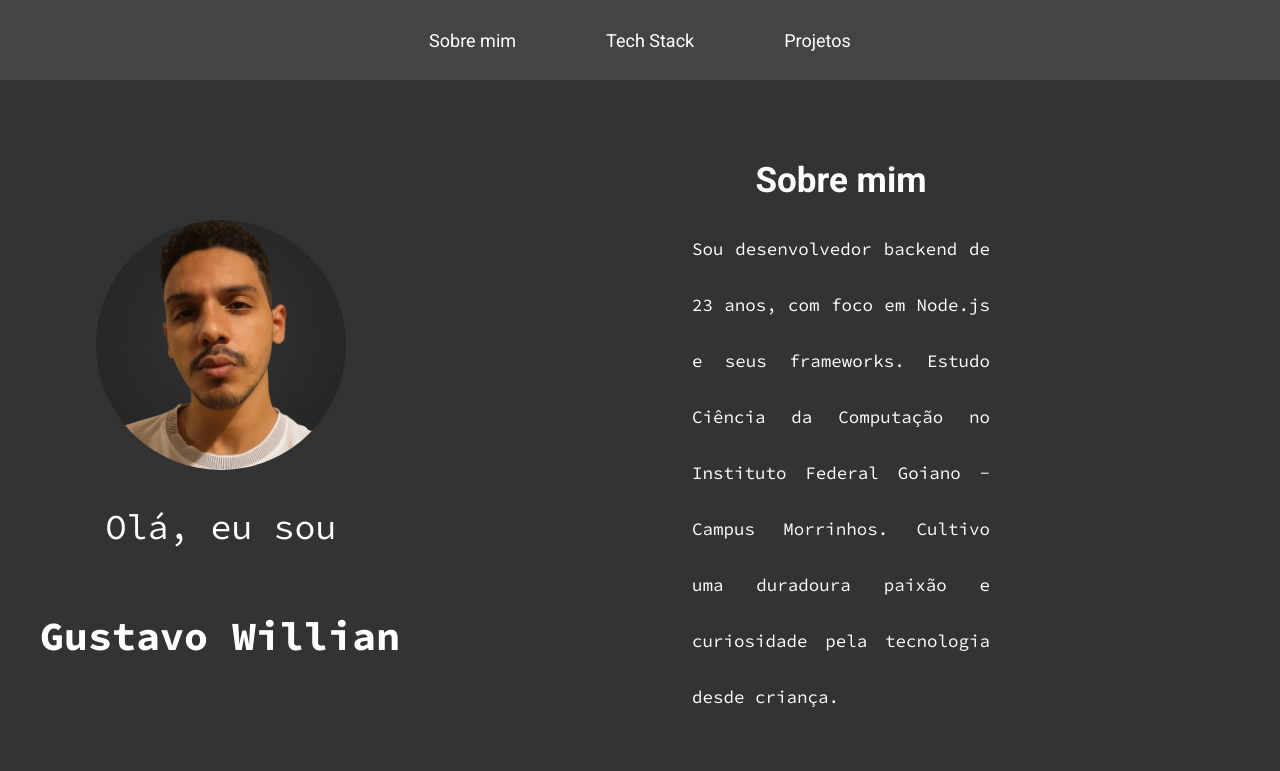
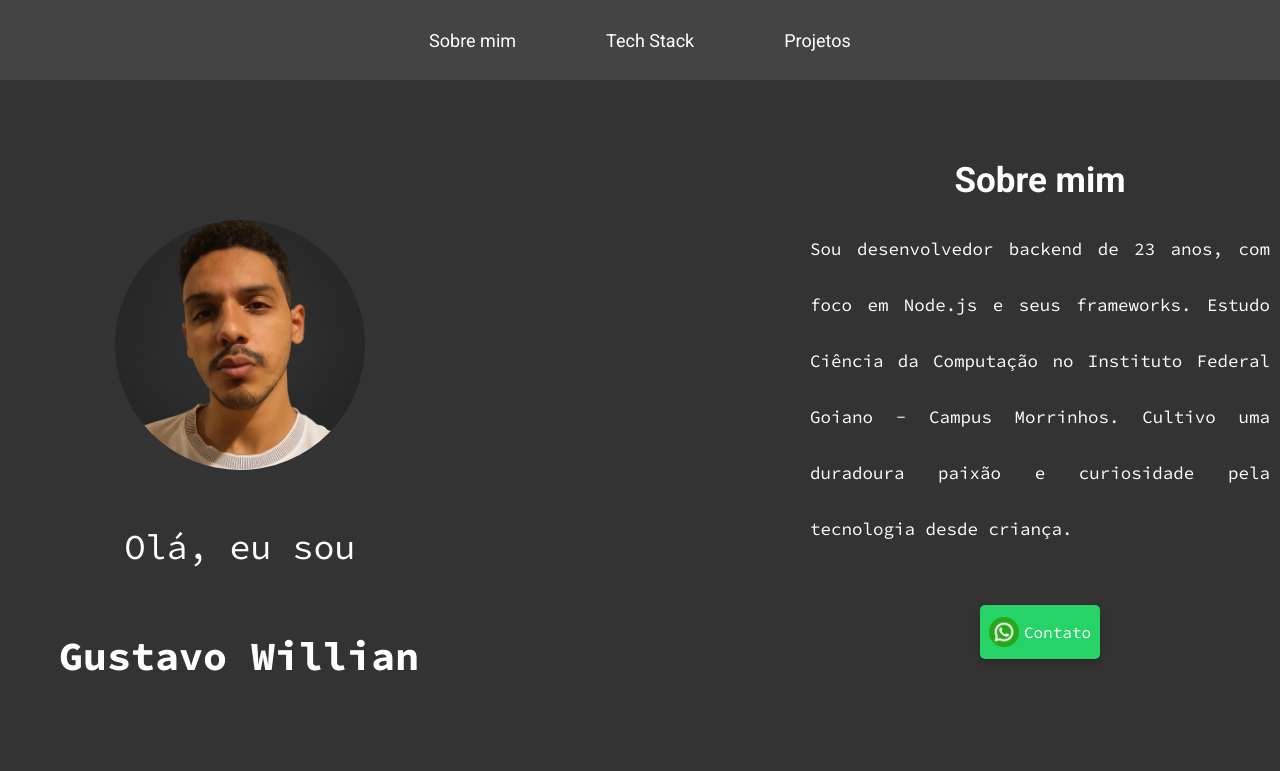
Before and after one commit to GustavoWillian7/portfolio, a React (Vite) app: page / in a window 1280 px wide. Shown: the top 771 px of the page. Built offline with nearby package versions, Linux system fonts and the light colour scheme.

Commit message:
Fix hero sections

```diff
--- a/src/styles/Hero.css
+++ b/src/styles/Hero.css
@@ -2,25 +2,30 @@
   display: flex;
   width: 100%;
   min-height: 600px;
-  padding: 0px 0;
+  padding: 0;
+
+  justify-content: center; /* Centraliza as seções no container */
+  gap: 300px; /* Espaçamento vazio entre left e right */
 }
 
 .left-section,
 .right-section {
-  flex: 1;
+  flex: 0 0 500px; /* largura fixa (ajuste a gosto) */
   padding: 20px;
+
+  display: flex;
+  flex-direction: column;
+  align-items: center; /* centraliza conteúdo horizontalmente */
 }
 
 .left-section {
-  margin-right: 250px;
-  margin-top: 20px;
+  margin: 0; /* remove margens fixas */
+  margin-top: 20px; /* pode manter */
 }
 
 .right-section {
-  margin-right: 250px;
-  margin-top: 40px;
-  display: flex;
-  flex-direction: column;
+  margin: 0; /* remove margens fixas */
+  margin-top: 40px; /* pode manter */
   gap: 30px;
 }
 
```
